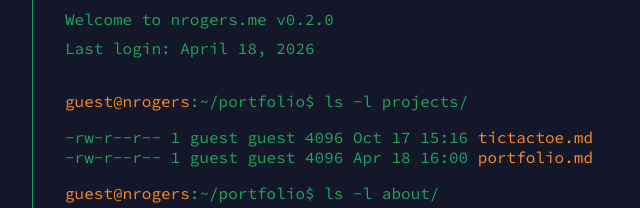
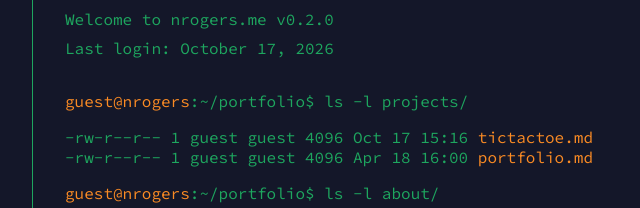
Before and after one commit to stuffpicklesays/stuffpicklesays.github.io, an Astro site: page / in a window 1280 px wide. Shown: the part 155-363 px from the top of the page, 175-815 px from the left. Built offline with nearby package versions, Linux system fonts and the light colour scheme; Astro itself is replaced by a stand-in of ours.

Commit message:
updated last login time and updated tictactoe blog entry

```diff
--- a/src/pages/index.astro
+++ b/src/pages/index.astro
@@ -11,7 +11,7 @@ import TerminalLayout from '../layouts/TerminalLayout.astro';
                      ██
                    ▀▀▀</pre>
 			<p class="entry">Welcome to nrogers.me v0.2.0</p>
-			<p class="entry">Last login: <time datetime="2026-04-18T17:29:00Z">April 18, 2026</time></p>
+			<p class="entry">Last login: <time datetime="2026-10-17T13:32:03Z">October 17, 2026</time></p>
 			<br/>
 			<div class="prompt">
   				<span class="user">guest@nrogers</span>:<span class="dir">~/portfolio</span>$ <span class="typing">ls -l projects/</span>
```
Also changed, not shown: src/pages/tictactoe.md (+2 -0 lines).
